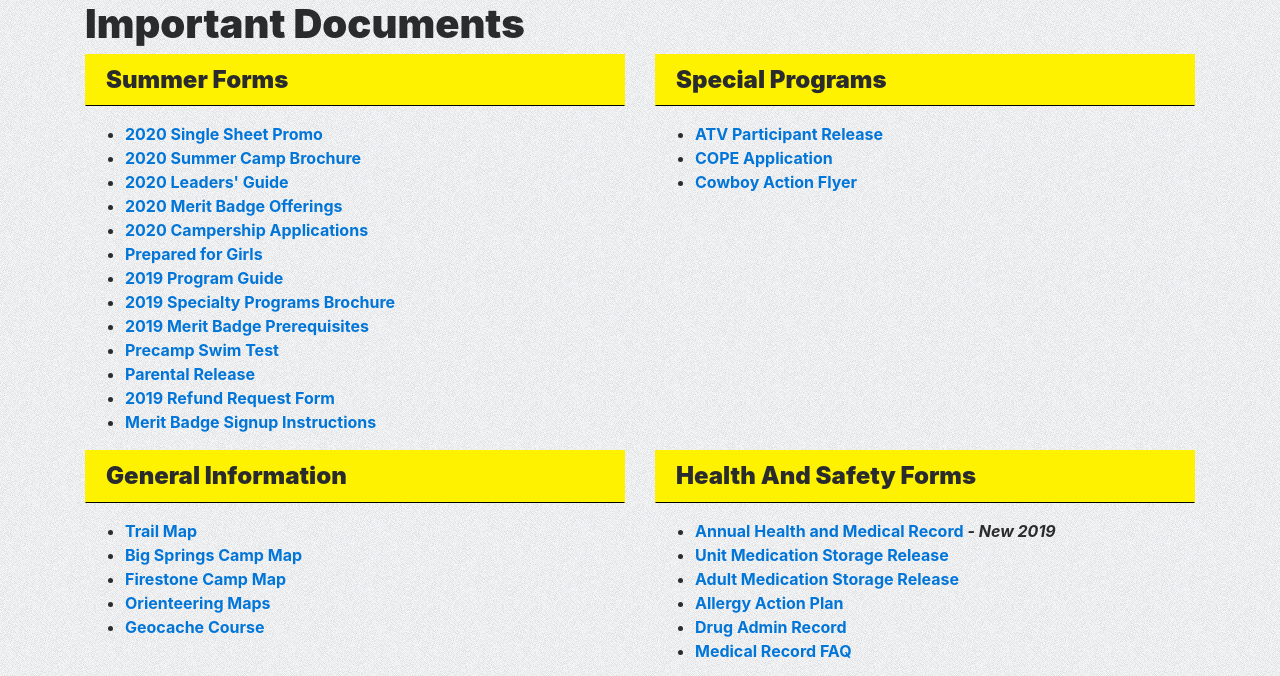
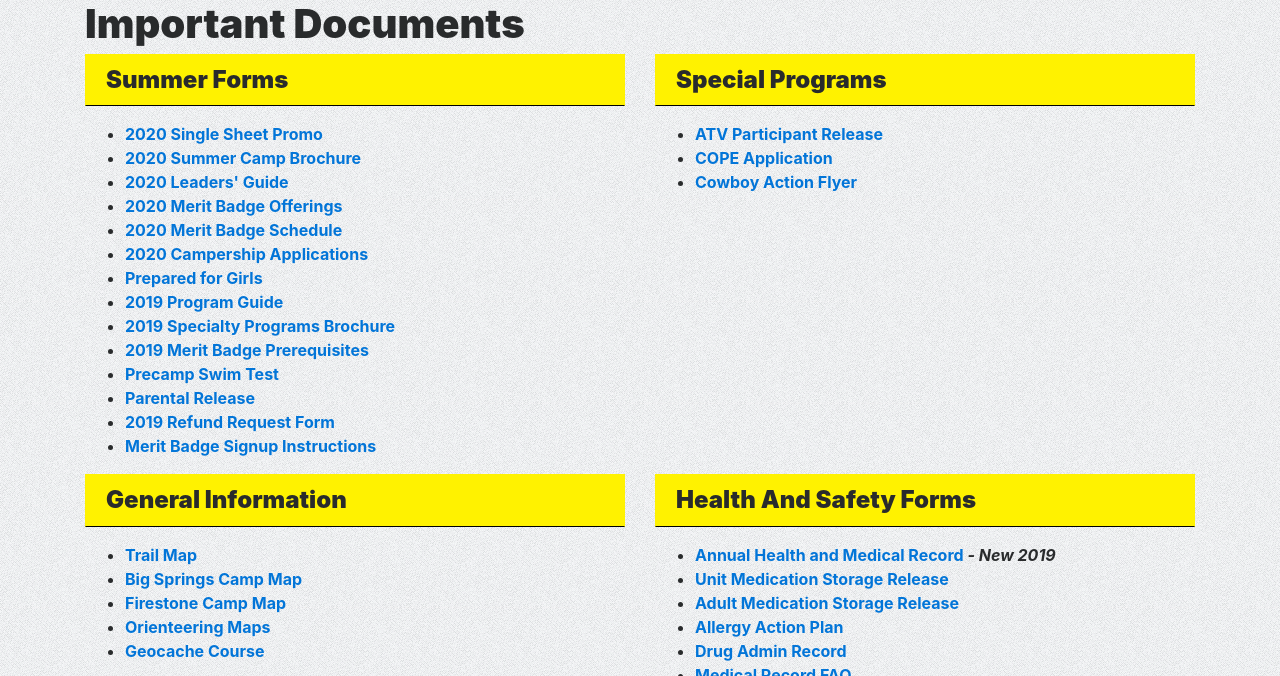
Before and after one commit to col-bsa/ResicaFalls.org, a PHP site: page /important-documents in a window 1280 px wide. Shown: the part 209-885 px from the top of the page. Run offline with PHP 8.4, Linux system fonts and the light colour scheme; some libraries are stand-ins or nearby versions.

Commit message:
Added merit badge schedule

```diff
--- a/important-documents.php
+++ b/important-documents.php
@@ -35,6 +35,9 @@
 						</li>
 						<li>
 							<a download href="_files\summer\2020-Merit-Badge-Offerings.pdf">2020 Merit Badge Offerings</a>
+						</li>
+						<li>
+							<a download href="_files\summer\2020-MeritBadge-Schedule.pdf">2020 Merit Badge Schedule</a>
 						</li>
 						<li>
 							<a href="https://colbsa.org/camperships/" target="_blank">2020 Campership Applications</a>
```
Also changed, not shown: 1 other file.
